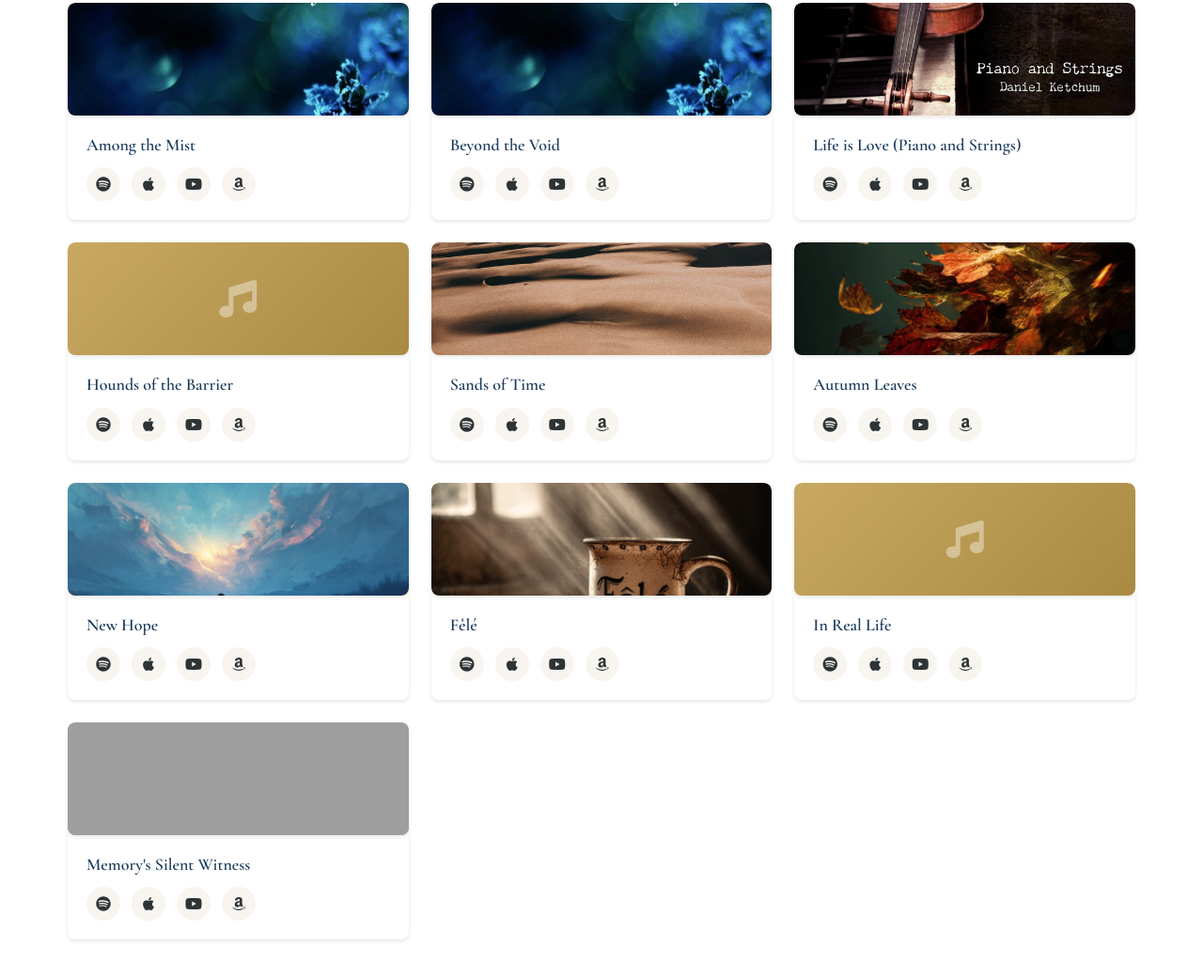
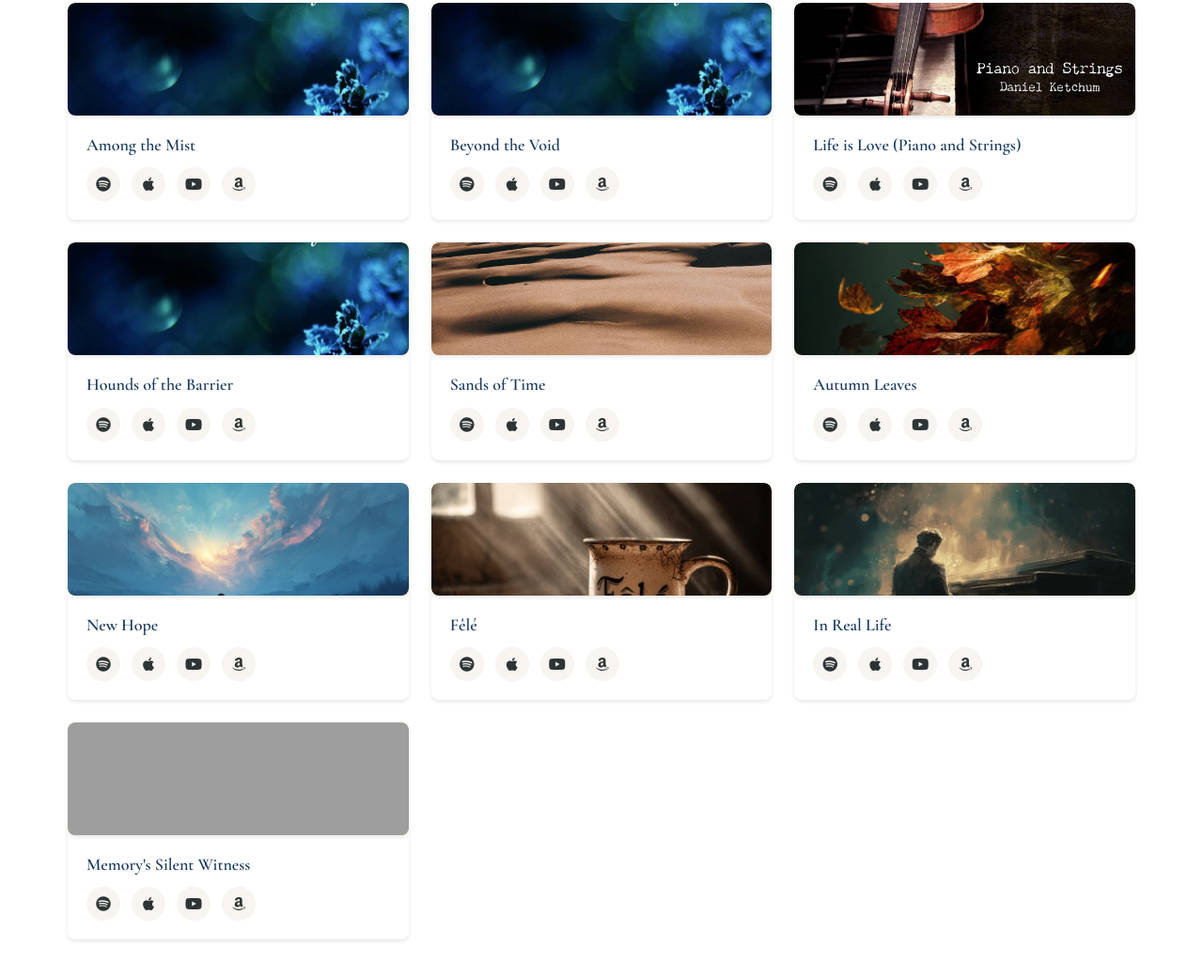
Before and after one commit to Anunakie/ketchummusic.github, a plain HTML site: page music.html in a window 1280 px wide. Shown: the part 1621-2661 px from the top of the page at 94% size. Drawn offline with nearby package versions, Linux system fonts and the light colour scheme; grey boxes are pictures that could not be loaded.

Commit message:
Add Hounds of the Barrier and In Real Life cover images

```diff
--- a/music.html
+++ b/music.html
@@ -178,7 +178,7 @@
                     <!-- Hounds of the Barrier -->
                     <div class="single-card">
                         <div class="single-cover">
-                            <i class="fas fa-music"></i>
+                            <img src="assets/images/albums/Hounds_of_the_Barrier.png" alt="Hounds of the Barrier">
                         </div>
                         <div class="single-info">
                             <h3>Hounds of the Barrier</h3>
@@ -258,7 +258,7 @@
                     <!-- In Real Life -->
                     <div class="single-card">
                         <div class="single-cover">
-                            <i class="fas fa-music"></i>
+                            <img src="assets/images/albums/In_Real_Life.jfif" alt="In Real Life">
                         </div>
                         <div class="single-info">
                             <h3>In Real Life</h3>
```
Also changed, not shown: assets/images/albums/Hounds_of_the_Barrier.png (added), assets/images/albums/In_Real_Life.jfif (added).
